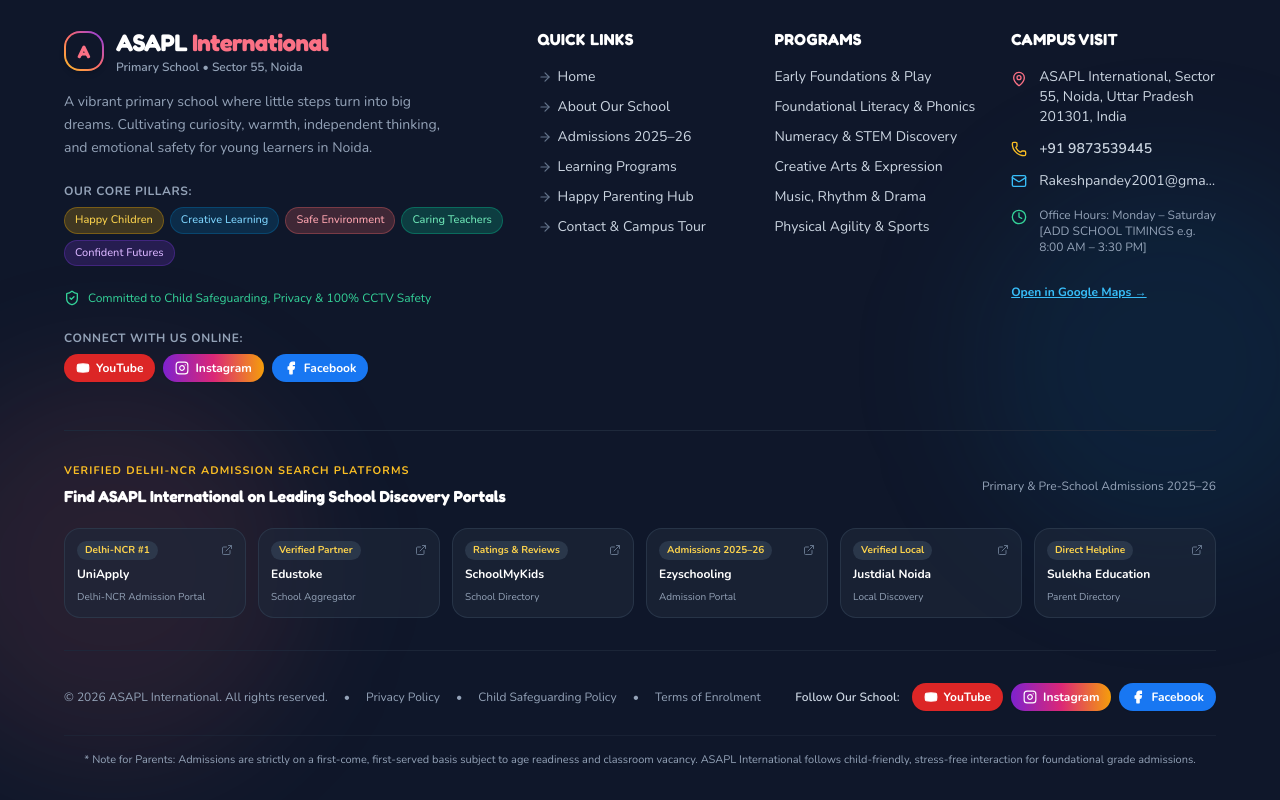
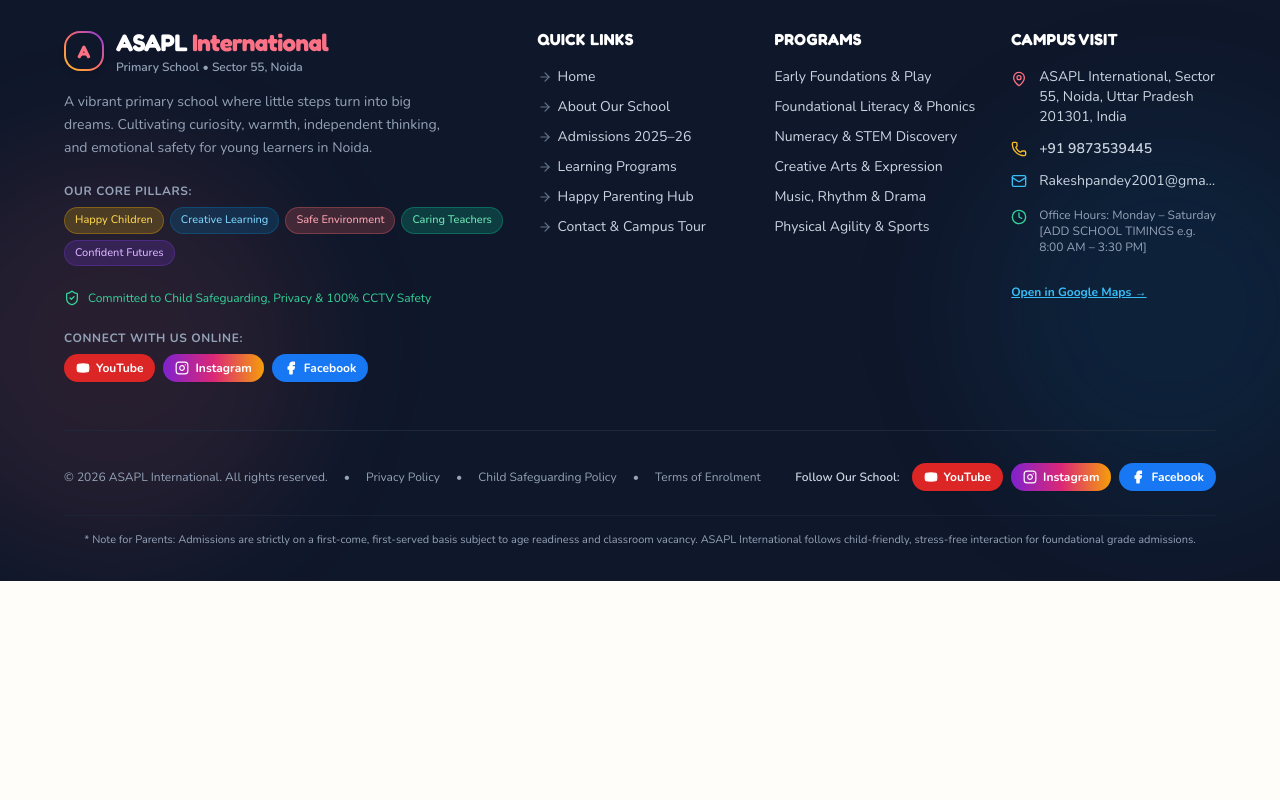
Before and after one commit to ytheeapparel-oss/asapl-website, a Next.js app: page /programs in a window 1280 px wide. Shown: the part 4360-5160 px from the top of the page. After the commit the page ends 4941 px from the top, so only its background shows below. Built offline with nearby package versions, Linux system fonts and the light colour scheme.

Commit message:
Clean up directory links and restore verified school layout

```diff
--- a/app/admissions/page.tsx
+++ b/app/admissions/page.tsx
@@ -15,8 +15,7 @@ import {
   ShieldCheck,
   ArrowRight,
   Info,
-  Check,
-  ExternalLink
+  Check
 } from "lucide-react";
 import SectionHeading from "@/components/SectionHeading";
 import Breadcrumbs from "@/components/Breadcrumbs";
@@ -24,7 +23,7 @@ import AdmissionForm from "@/components/AdmissionForm";
 import AgeCalculator from "@/components/AgeCalculator";
 import FAQAccordion from "@/components/FAQAccordion";
 import AdmissionsTourShowcase from "@/components/AdmissionsTourShowcase";
-import { SCHOOL_DATA, FAQ_DATA, DELHI_NCR_ADMISSION_PORTALS } from "@/data/school-data";
+import { SCHOOL_DATA, FAQ_DATA } from "@/data/school-data";
 
 export const metadata: Metadata = {
   title: "Nursery & Primary School Admissions 2025–26 | Sector 55 Noida | ASAPL International",
@@ -369,53 +368,7 @@ export default function AdmissionsPage() {
           <AdmissionForm />
         </section>
 
-        {/* 6. DELHI-NCR SCHOOL ADMISSION SEARCH PORTALS */}
-        <section className="py-16 lg:py-20 border-t border-slate-200/60">
-          <SectionHeading
-            badge="Find Us Online"
-            badgeColor="ocean"
-            title="Listed on Delhi-NCR School Search Portals"
-            highlightWord="Search Portals"
-            highlightColor="text-ocean-600"
-            subtitle="Explore our verified school profiles, curriculum details, and reviews across premier school search platforms."
-          />
-
-          <div className="mt-10 grid grid-cols-1 sm:grid-cols-2 lg:grid-cols-3 gap-5">
-            {DELHI_NCR_ADMISSION_PORTALS.map((portal, idx) => (
-              <a
-                key={idx}
-                href={portal.url}
-                target="_blank"
-                rel="noopener noreferrer"
-                className="p-6 rounded-3xl bg-white border-2 border-slate-100 hover:border-ocean-300 shadow-sm hover:shadow-xl transition-all duration-300 flex flex-col justify-between group transform hover:-translate-y-1"
-              >
-                <div>
-                  <div className="flex items-center justify-between mb-3">
-                    <span className="text-xs font-bold px-3 py-1 rounded-full bg-ocean-50 text-ocean-700 border border-ocean-200">
-                      {portal.badge}
-                    </span>
-                    <ExternalLink className="w-4 h-4 text-slate-400 group-hover:text-ocean-600 transition-colors" />
-                  </div>
-                  <h3 className="font-heading text-lg font-bold text-slate-900 group-hover:text-ocean-600 transition-colors">
-                    {portal.name}
-                  </h3>
-                  <p className="text-xs sm:text-sm text-slate-600 mt-1 leading-relaxed">
-                    {portal.tagline}
-                  </p>
-                </div>
-
-                <div className="mt-5 pt-3 border-t border-slate-100 flex items-center justify-between text-xs font-bold text-ocean-600">
-                  <span>{portal.category}</span>
-                  <span className="flex items-center group-hover:translate-x-1 transition-transform">
-                    View Portal →
-                  </span>
-                </div>
-              </a>
-            ))}
-          </div>
-        </section>
-
-        {/* 7. ADMISSION FREQUENTLY ASKED QUESTIONS */}
+        {/* 6. ADMISSION FREQUENTLY ASKED QUESTIONS */}
         <section className="py-20 lg:py-28 border-t border-slate-200/60">
           <SectionHeading
             badge="Got Questions?"
--- a/components/Footer.tsx
+++ b/components/Footer.tsx
@@ -11,10 +11,9 @@ import {
   Instagram,
   Facebook,
   Youtube,
-  Clock,
-  ExternalLink
+  Clock
 } from "lucide-react";
-import { SCHOOL_DATA, DELHI_NCR_ADMISSION_PORTALS } from "@/data/school-data";
+import { SCHOOL_DATA } from "@/data/school-data";
 
 export default function Footer() {
   return (
@@ -271,51 +270,6 @@ export default function Footer() {
 
         </div>
 
-        {/* Delhi NCR School Admission Portals Directory Showcase */}
-        <div className="py-8 border-b border-slate-800/80">
-          <div className="flex flex-col md:flex-row md:items-center justify-between gap-3 mb-5">
-            <div>
-              <span className="text-[11px] font-bold uppercase tracking-widest text-sunshine-400 block mb-1">
-                Verified Delhi-NCR Admission Search Platforms
-              </span>
-              <h4 className="font-heading text-sm sm:text-base font-bold text-white">
-                Find ASAPL International on Leading School Discovery Portals
-              </h4>
-            </div>
-            <span className="text-xs text-slate-400">
-              Primary & Pre-School Admissions 2025–26
-            </span>
-          </div>
-
-          <div className="grid grid-cols-2 sm:grid-cols-3 lg:grid-cols-6 gap-3">
-            {DELHI_NCR_ADMISSION_PORTALS.map((portal, idx) => (
-              <a
-                key={idx}
-                href={portal.url}
-                target="_blank"
-                rel="noopener noreferrer"
-                className="p-3 rounded-2xl bg-slate-800/60 hover:bg-slate-800 border border-slate-700/60 hover:border-slate-600 transition-all group flex flex-col justify-between"
-                title={`Find ASAPL International on ${portal.name}`}
-              >
-                <div>
-                  <div className="flex items-center justify-between mb-1.5">
-                    <span className="text-[10px] font-bold px-2 py-0.5 rounded-full bg-slate-700/70 text-sunshine-300">
-                      {portal.badge}
-                    </span>
-                    <ExternalLink className="w-3 h-3 text-slate-500 group-hover:text-sunshine-400 transition-colors" />
-                  </div>
-                  <span className="font-bold text-xs text-white group-hover:text-sunshine-300 transition-colors block">
-                    {portal.name}
-                  </span>
-                </div>
-                <span className="text-[10px] text-slate-400 mt-2 line-clamp-1">
-                  {portal.category}
-                </span>
-              </a>
-            ))}
-          </div>
-        </div>
-
         {/* Bottom Bar */}
         <div className="pt-8 flex flex-col md:flex-row justify-between items-center text-xs text-slate-400 gap-4">
           <div className="flex flex-wrap items-center gap-4 text-center md:text-left">
--- a/data/school-data.ts
+++ b/data/school-data.ts
@@ -445,56 +445,3 @@ export const FAQ_DATA: FAQItem[] = [
     category: "admissions",
   },
 ];
-
-export interface AdmissionPortal {
-  name: string;
-  badge: string;
-  tagline: string;
-  url: string;
-  category: string;
-}
-
-export const DELHI_NCR_ADMISSION_PORTALS: AdmissionPortal[] = [
-  {
-    name: "UniApply",
-    badge: "Delhi-NCR #1",
-    tagline: "Explore Nursery & Primary School Admissions",
-    url: "https://www.uniapply.com/",
-    category: "Delhi-NCR Admission Portal",
-  },
-  {
-    name: "Edustoke",
-    badge: "Verified Partner",
-    tagline: "Top Pre-Schools & Daycares in Noida",
-    url: "https://www.edustoke.com/",
-    category: "School Aggregator",
-  },
-  {
-    name: "SchoolMyKids",
-    badge: "Ratings & Reviews",
-    tagline: "Noida Primary Schools Directory & Reviews",
-    url: "https://www.schoolmykids.com/",
-    category: "School Directory",
-  },
-  {
-    name: "Ezyschooling",
-    badge: "Admissions 2025–26",
-    tagline: "Nursery Admissions & Application Forms",
-    url: "https://ezyschooling.com/",
-    category: "Admission Portal",
-  },
-  {
-    name: "Justdial Noida",
-    badge: "Verified Local",
-    tagline: "Play Schools & Primary Schools in Sector 55",
-    url: "https://www.justdial.com/Noida/Play-Schools-in-Sector-55/nct-10375990",
-    category: "Local Discovery",
-  },
-  {
-    name: "Sulekha Education",
-    badge: "Direct Helpline",
-    tagline: "Find Best Schools in Noida Sector 55",
-    url: "https://www.sulekha.com/schools/noida",
-    category: "Parent Directory",
-  },
-];
```
